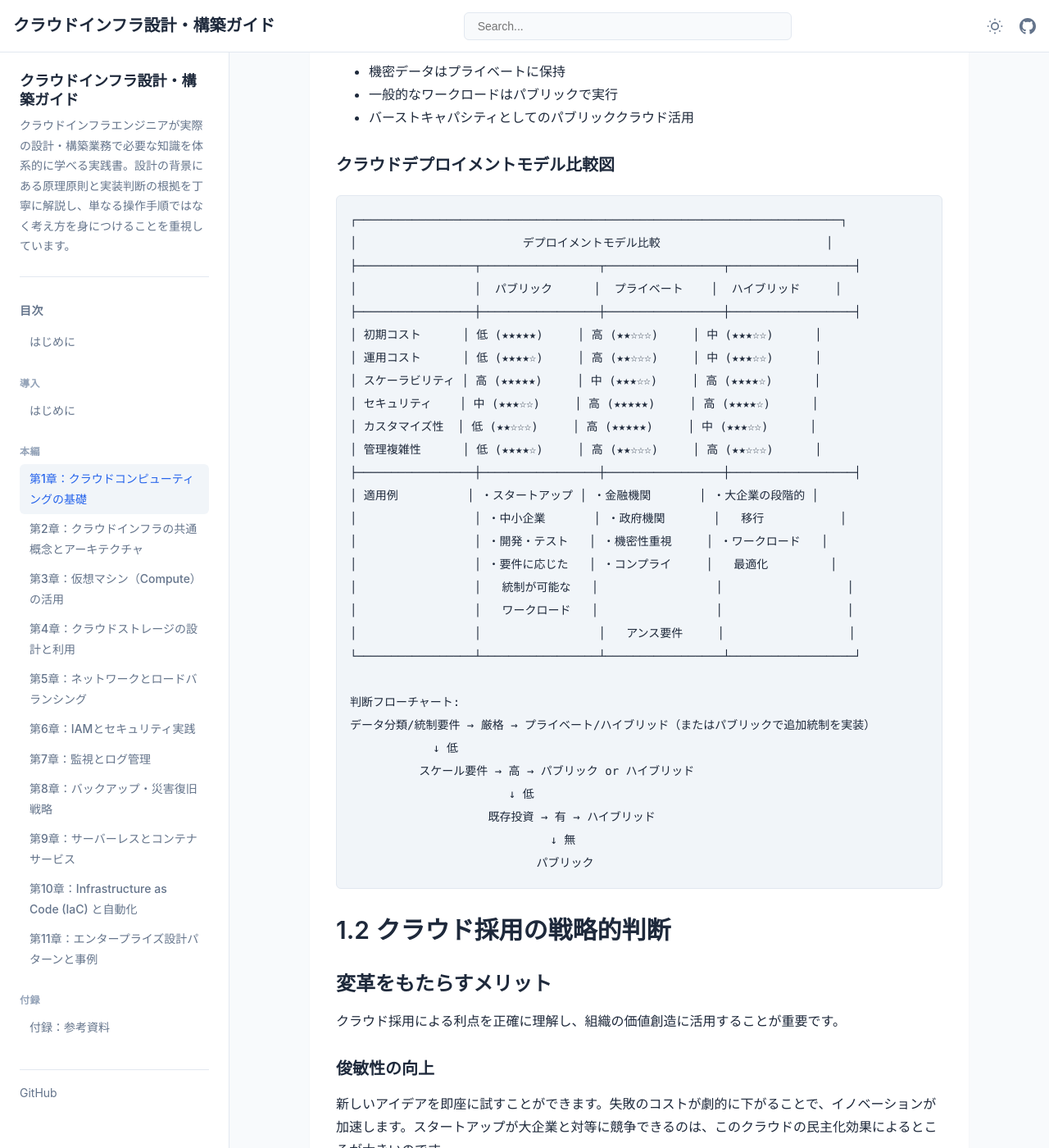
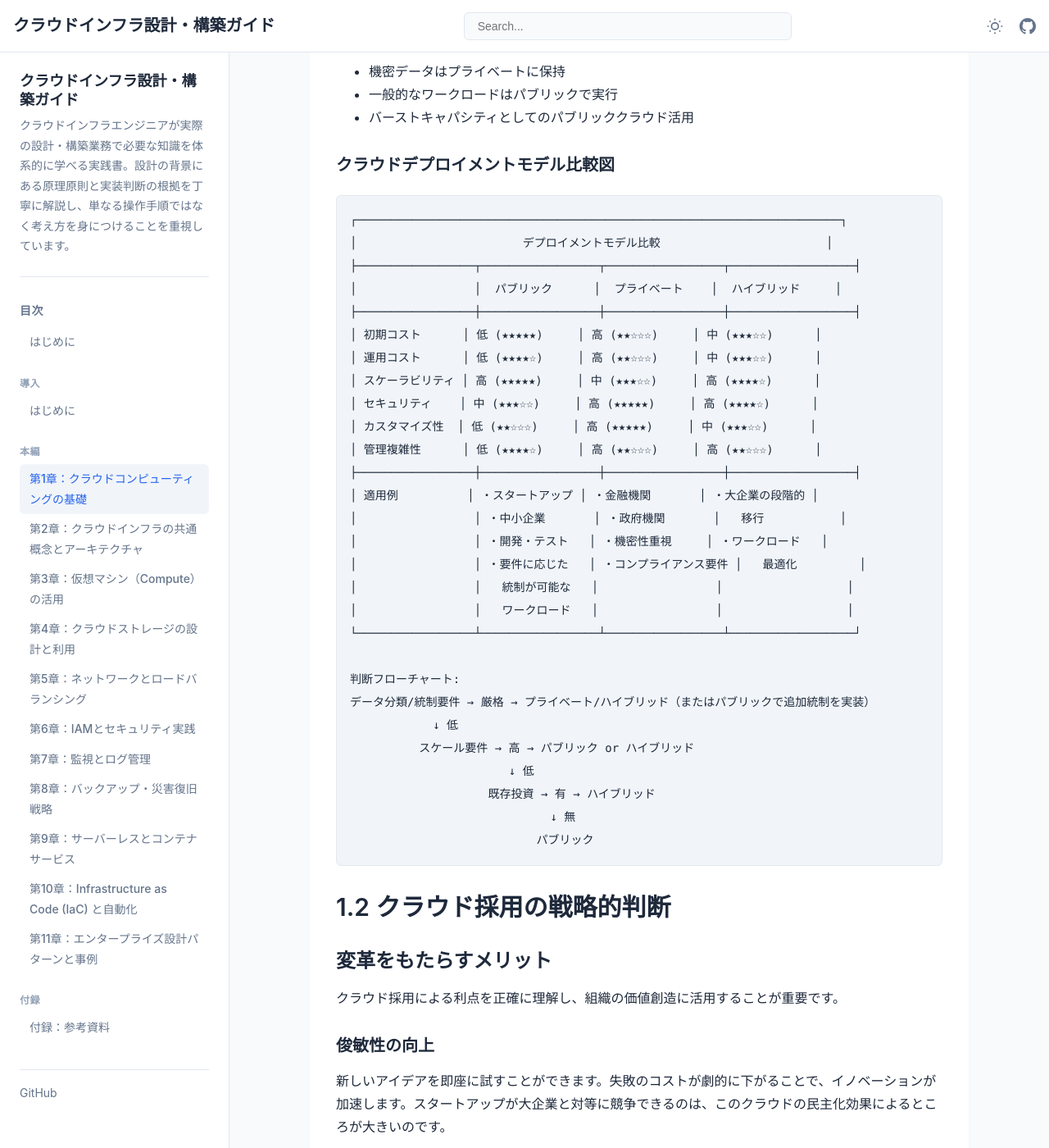
Before and after one commit to itdojp/cloud-infra-book, a Jekyll site: the page built from docs/chapter-chapter01/index.md, in a window 1280 px wide and 1400 px high, scrolled down 4089 px. Shown: the whole window at 82% size. Built offline with Jekyll 4.4.1, drawn with Linux system fonts in a browser that asks for light colours.

```diff
--- a/docs/chapter-chapter01/index.md
+++ b/docs/chapter-chapter01/index.md
@@ -153,10 +153,9 @@ IaaS <--(高管理負荷)── ユーザー責任範囲 ──(低管理負荷)
 │ 適用例          │ ・スタートアップ │ ・金融機関       │ ・大企業の段階的 │
 │                 │ ・中小企業       │ ・政府機関       │   移行           │
 │                 │ ・開発・テスト   │ ・機密性重視     │ ・ワークロード   │
-│                 │ ・要件に応じた   │ ・コンプライ     │   最適化         │
+│                 │ ・要件に応じた   │ ・コンプライアンス要件 │   最適化         │
 │                 │   統制が可能な   │                 │                  │
 │                 │   ワークロード   │                 │                  │
-│                 │                 │   アンス要件     │                  │
 └─────────────────┴─────────────────┴─────────────────┴──────────────────┘
 
 判断フローチャート:
```
